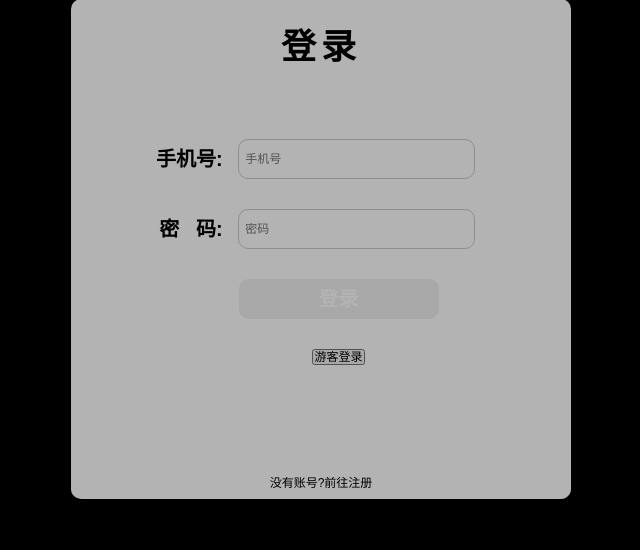
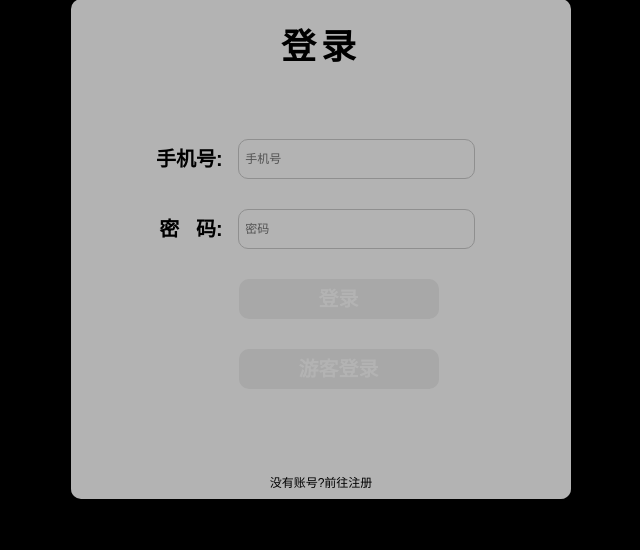
Before and after one commit to WHU-gentle/Mirror, a Django app: page /login/ in a window 1280 px wide. Shown: the part 151-701 px from the top of the page, without its empty margins (319-959 px from the left). Run offline with Django 3.2, Linux system fonts and the light colour scheme.

Commit message:
Update style.css

```diff
--- a/Face/static/css/style.css
+++ b/Face/static/css/style.css
@@ -22,7 +22,7 @@
 .login_psdNav .col-xs-6{height: 40px; padding: 0px;}
 #psd{height: 40px; font-size: 12px; outline: 0px; border-radius: 10px; border: 1px solid #CCCCCC; width: 95%; }
 .login_btn_div{text-align: center; margin-top: 30px; padding-left: 50px;}
-#login{outline: 0px; border: 0px; width: 200px; height: 40px; border-radius: 10px; color: white; font-weight: bold; font-size: 20px;}
+#login,#visit_login{outline: 0px; border: 0px; width: 200px; height: 40px; border-radius: 10px; color: white; font-weight: bold; font-size: 20px;}
 .barter_btnDiv{text-align: center; position: absolute; bottom: 0; margin-bottom: 10px;}
 .barter_btn{border: 0px; background: transparent; outline: 0px;}
 .register_body{width:500px;height:600px; top: 50%; left: 50%; color: black; margin-top: -250px; margin-left: -250px; position:fixed;border-radius:10px; display: none; background: #FFFFFF; opacity: 0.7; box-shadow: 5px 5px 10px 5px rgba(0, 0, 0, 0.5);}
```
